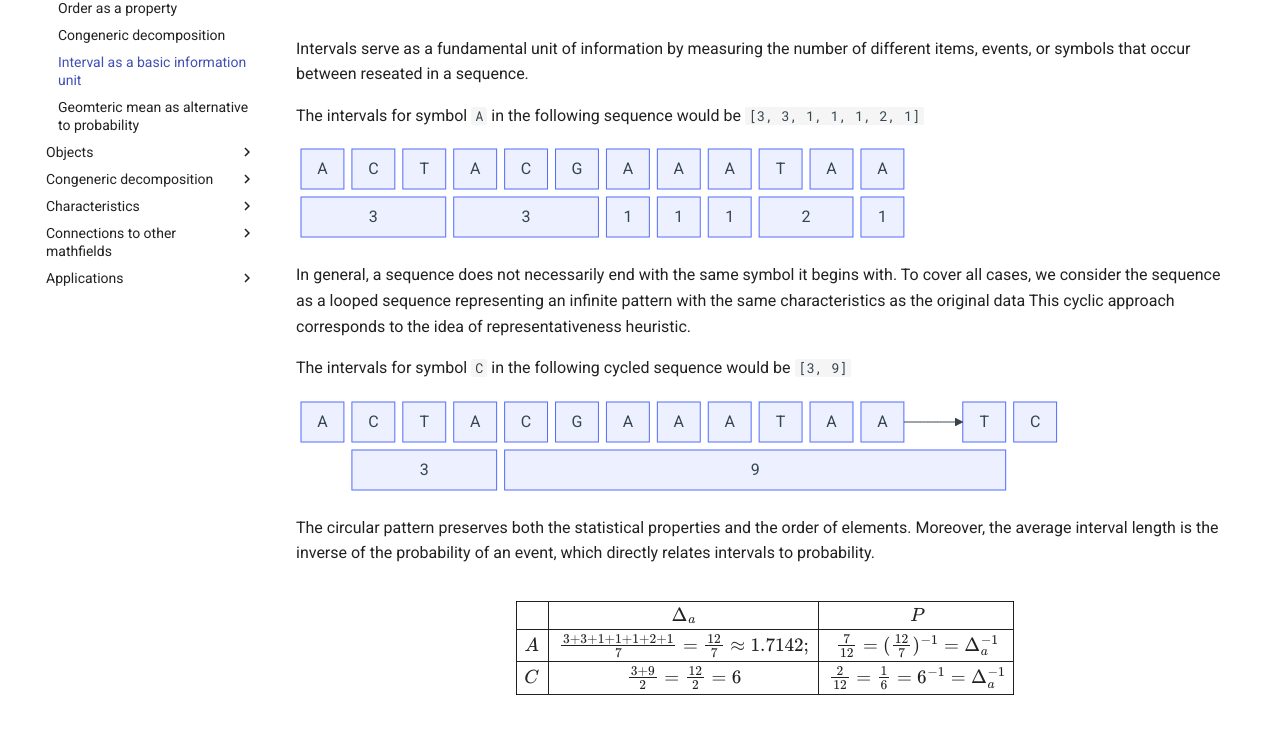
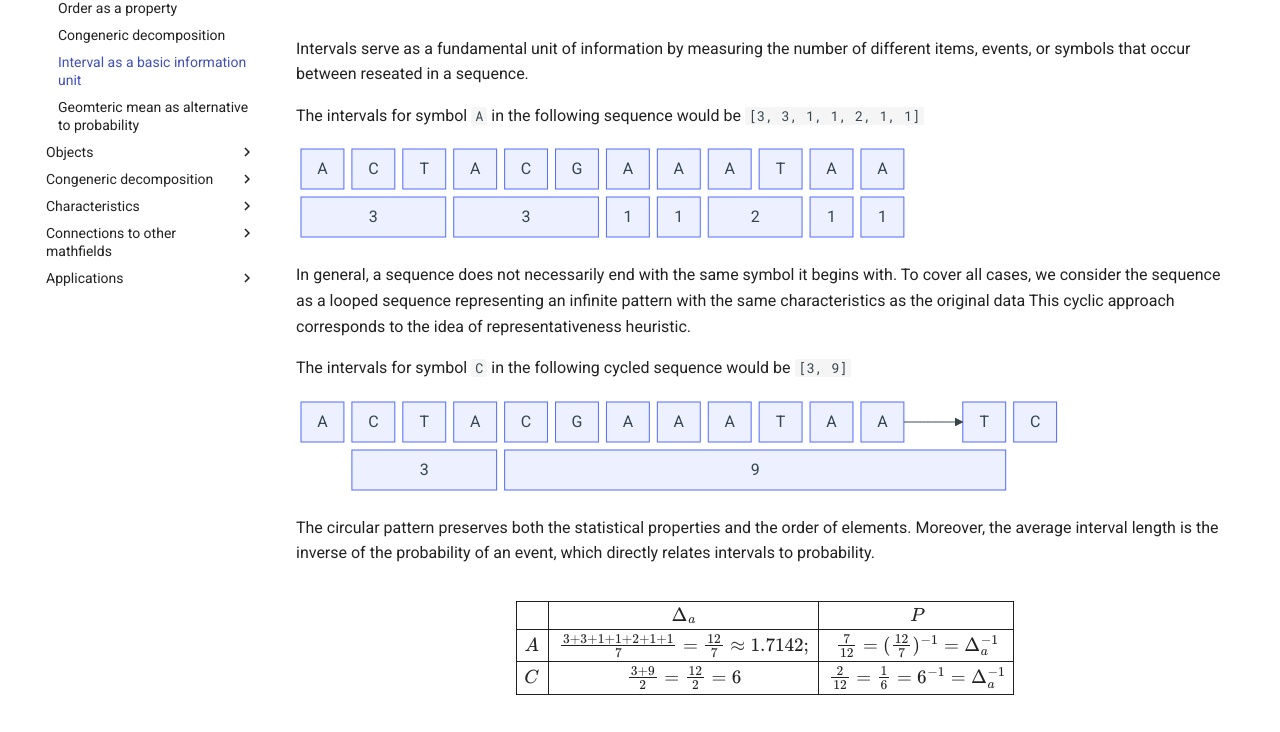
Before and after one commit to intervals-mining-lab/foapy, an MkDocs documentation site: the page built from docs/fundamentals/ideas/interval_as_a_basic_information_unit.md, in a window 1280 px wide and 1056 px high. Shown: the part 232-964 px from the top of the window. Built offline with MkDocs 1.6.1 and Material for MkDocs 9.7.7, drawn with Linux system fonts in a browser that asks for light colours; comment, search, counter and statistics services are not loaded; the version menu is left out.

````diff
--- a/docs/fundamentals/ideas/interval_as_a_basic_information_unit.md
+++ b/docs/fundamentals/ideas/interval_as_a_basic_information_unit.md
@@ -7,12 +7,12 @@ hide:
 Intervals serve as a fundamental unit of information by measuring the number of different
 items, events, or symbols that occur between reseated in a sequence.
 
-The intervals for symbol `A` in the following sequence would be `[3, 3, 1, 1, 1, 2, 1]`
+The intervals for symbol `A` in the following sequence would be `[3, 3, 1, 1, 2, 1, 1]`
 ``` mermaid
 block-beta
   columns 12
   s1["A"] s2["C"] s3["T"] s4["A"] s5["C"] s6["G"] s7["A"] s8["A"] s9["A"] s10["T"] s11["A"] s12["A"]
-  i1["3"]:3 i2["3"]:3 i3["1"]:1 i4["1"]:1 i5["1"]:1 i6["2"]:2 i7["1"]:1
+  i1["3"]:3 i2["3"]:3 i3["1"]:1 i4["1"]:1 i5["2"]:2 i6["1"]:1 i7["1"]:1
 ```
 
 In general, a sequence does not necessarily end with the same symbol it begins with.
@@ -35,7 +35,7 @@ Moreover, the average interval length is the inverse of the probability of an ev
 \hline
  & \Delta_a  & P \\
 \hline
-A & \frac{3 + 3 + 1 + 1 + 1 + 2 + 1}{7} = \frac{12}{7} \approx 1.7142; & \frac{7}{12} = (\frac{12}{7})^{-1} = \Delta_a^{-1} \\
+A & \frac{3 + 3 + 1 + 1 + 2 + 1 + 1}{7} = \frac{12}{7} \approx 1.7142; & \frac{7}{12} = (\frac{12}{7})^{-1} = \Delta_a^{-1} \\
 \hline
 C & \frac{3 + 9}{2} = \frac{12}{2} = 6 & \frac{2}{12} = \frac{1}{6} = 6^{-1} = \Delta_a^{-1} \\
 \hline
````
